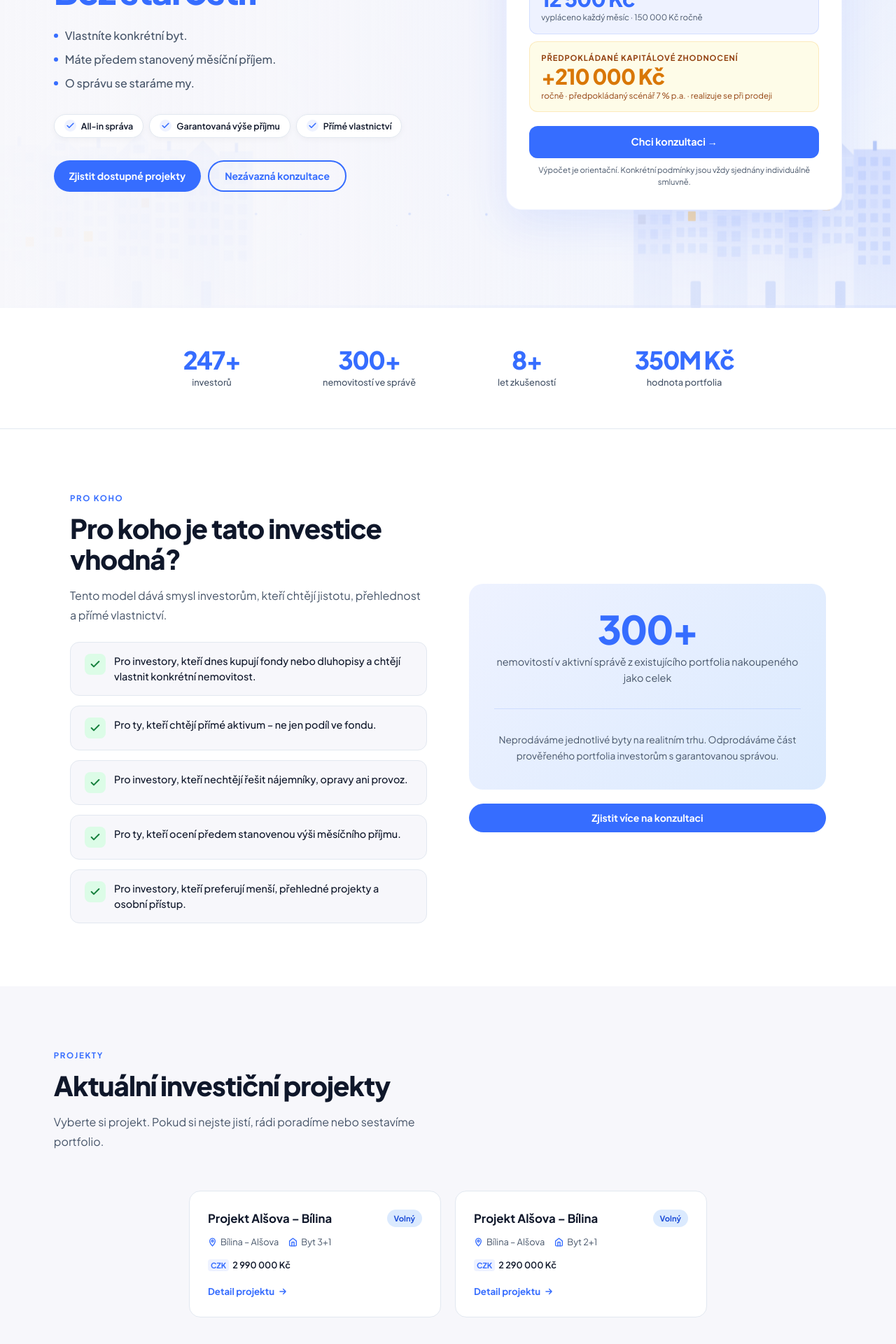
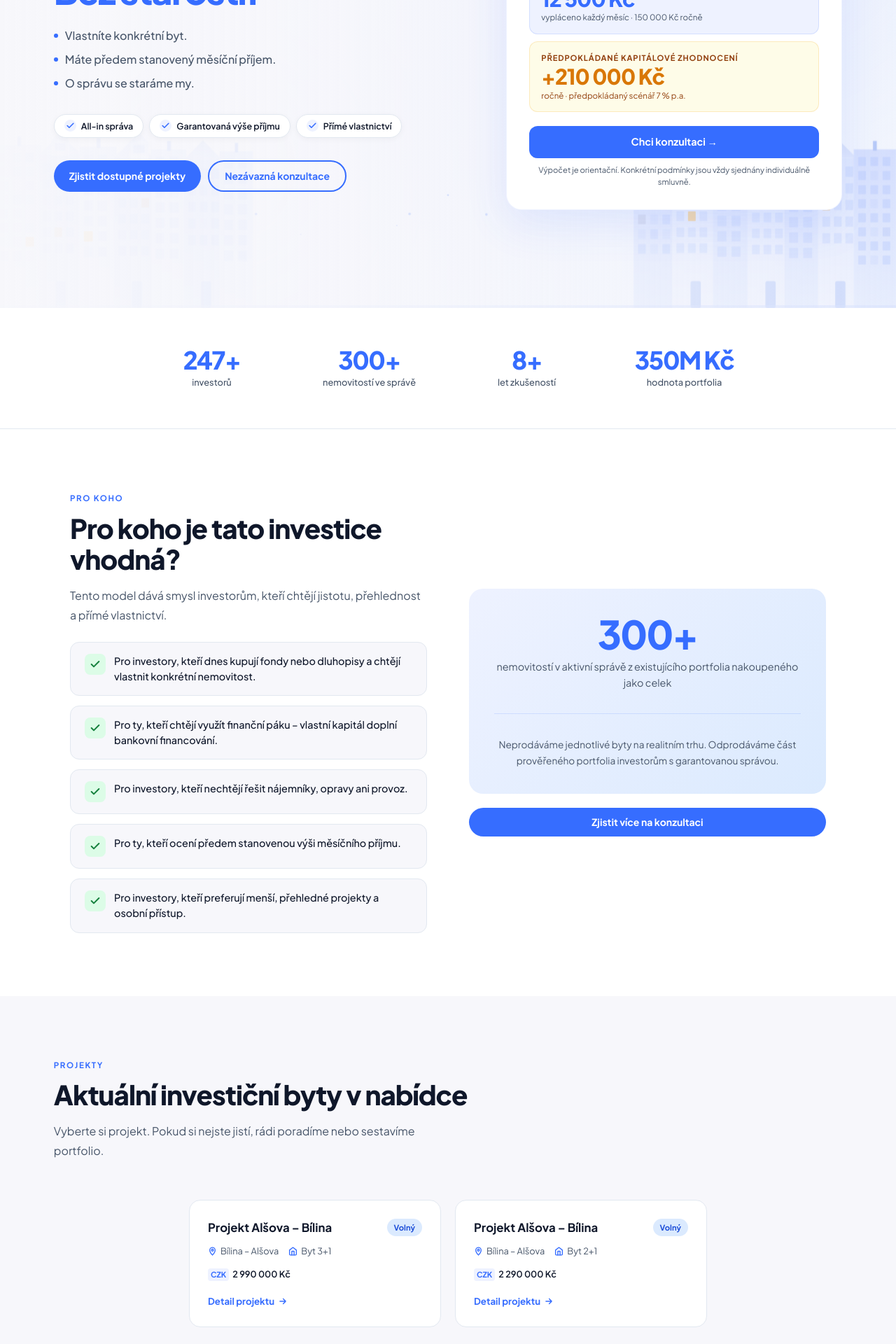
Before and after one commit to Petr1892SKS/investuj-bez-starosti, a Next.js app: page / in a window 1280 px wide. Shown: the part 360-2280 px from the top of the page at 70% size. Built offline with nearby package versions, Linux system fonts and the light colour scheme.

Commit message:
Úpravy textu: nadpis projektů, pro koho, hero kalkulačka

```diff
--- a/app/page.tsx
+++ b/app/page.tsx
@@ -616,7 +616,7 @@ export default function Home() {
         .ibz-root{font-family:'Plus Jakarta Sans',sans-serif;background:var(--bg);color:var(--text);overflow-x:hidden;}
 
         /* NAVBAR */
-        .navbar{position:fixed;top:0;left:0;right:0;z-index:100;background:rgba(247,247,251,0.92);backdrop-filter:blur(16px);border-bottom:1px solid var(--border);padding:0 6%;height:68px;display:flex;align-items:center;justify-content:space-between;}
+        .navbar{position:fixed;top:0;left:0;right:0;z-index:100;background:rgba(247,247,251,0.92);backdrop-filter:blur(16px);border-bottom:1px solid var(--border);padding:0 6%;height:68px;display:flex;align-items:center;justify-content:space-between;gap:16px;}
         .navbar-logo{font-size:1.05rem;font-weight:800;color:var(--text);cursor:pointer;}
         .navbar-logo span{color:var(--blue);}
         .navbar-links{display:flex;gap:3rem;list-style:none;}
@@ -935,7 +935,7 @@ export default function Home() {
             <div style={{background:"#fefce8",border:"1px solid rgba(245,158,11,0.2)",borderRadius:"12px",padding:"14px 16px"}}>
               <div style={{fontSize:"0.7rem",fontWeight:700,color:"#92400e",textTransform:"uppercase",letterSpacing:"0.08em",marginBottom:"4px"}}>Předpokládané kapitálové zhodnocení</div>
               <div style={{fontSize:"1.9rem",fontWeight:800,color:"#d97706",letterSpacing:"-1px",lineHeight:1}}>+{yearlyGrowth.toLocaleString("cs-CZ")} Kč</div>
-              <div style={{fontSize:"0.72rem",color:"#92400e",marginTop:"3px"}}>ročně · předpokládaný scénář 7 % p.a. · realizuje se při prodeji</div>
+              <div style={{fontSize:"0.72rem",color:"#92400e",marginTop:"3px"}}>ročně · předpokládaný scénář 7 % p.a.</div>
             </div>
             <button className="hero-card-cta" onClick={() => scrollTo("kontakt")}>Chci konzultaci →</button>
             <div className="hero-card-note">Výpočet je orientační. Konkrétní podmínky jsou vždy sjednány individuálně smluvně.</div>
@@ -963,7 +963,7 @@ export default function Home() {
             <div className="forwhom-list" style={{marginTop:"1.5rem"}}>
               {[
                 "Pro investory, kteří dnes kupují fondy nebo dluhopisy a chtějí vlastnit konkrétní nemovitost.",
-                "Pro ty, kteří chtějí přímé aktivum – ne jen podíl ve fondu.",
+                "Pro ty, kteří chtějí využít finanční páku – vlastní kapitál doplní bankovní financování.",
                 "Pro investory, kteří nechtějí řešit nájemníky, opravy ani provoz.",
                 "Pro ty, kteří ocení předem stanovenou výši měsíčního příjmu.",
                 "Pro investory, kteří preferují menší, přehledné projekty a osobní přístup.",
@@ -996,7 +996,7 @@ export default function Home() {
       <section id="projekty" className="section projects-section">
         <div className="section-header reveal">
           <div className="section-label">Projekty</div>
-          <h2 className="section-title">Aktuální investiční projekty</h2>
+          <h2 className="section-title">Aktuální investiční byty v nabídce</h2>
           <p className="section-sub">Vyberte si projekt. Pokud si nejste jistí, rádi poradíme nebo sestavíme portfolio.</p>
         </div>
         <div className="projects-grid">
```
